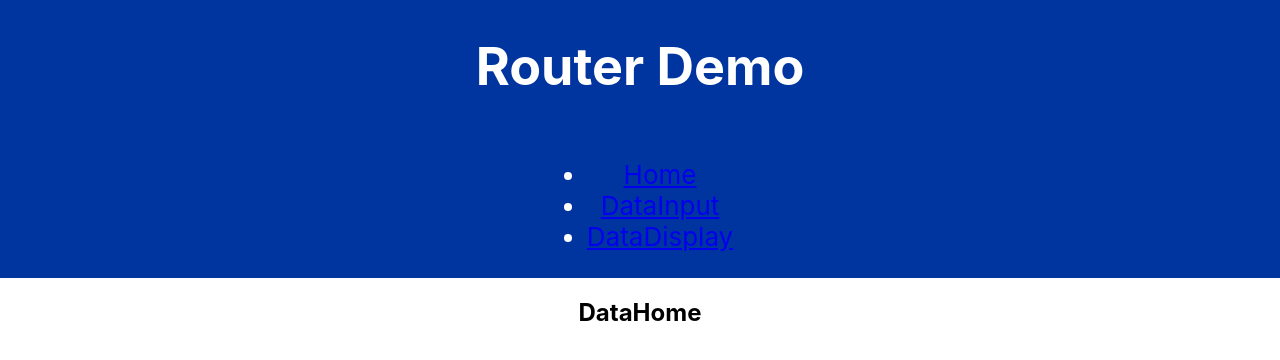
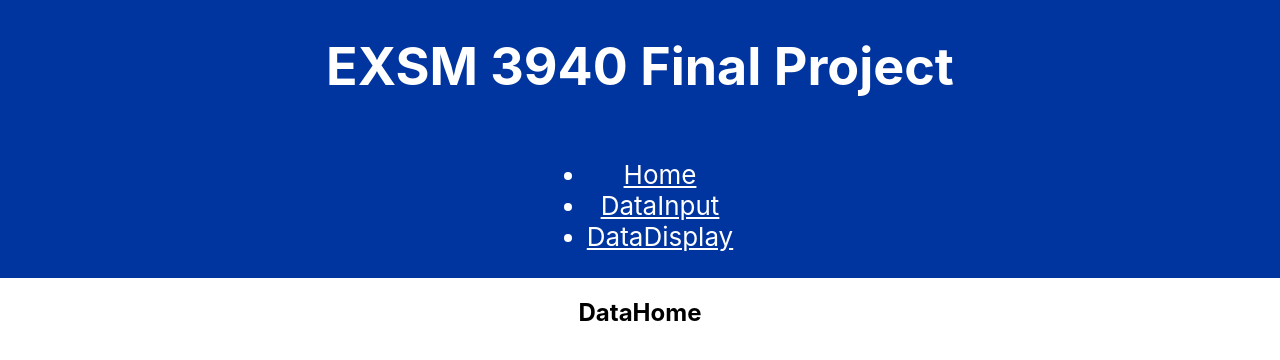
Before and after one commit to JMDelisle/Exsm3940, a React (Create React App) app in the folder finalproject3940/: page / in a window 1280 px wide. Shown: the top 360 px of the page. Built offline with nearby package versions, Linux system fonts and the light colour scheme.

Commit message:
fixed error issues I had on the browers;

```diff
--- a/finalproject3940/src/App.css
+++ b/finalproject3940/src/App.css
@@ -1,3 +1,11 @@
+a {
+  color: white;
+}
+
+a:hover {
+  color: red;
+}
+
 .App {
   text-align: center;
 }
--- a/finalproject3940/src/App.js
+++ b/finalproject3940/src/App.js
@@ -8,10 +8,10 @@ function App() {
   return (
     <div className="App">
       <header className="App-header">
-        <h1>Router Demo</h1>
+        <h1>EXSM 3940 Final Project</h1>
         <nav>
           <ul>
-            <li><Link to="/">Home</Link></li>
+            <li className='links'><Link to="/">Home</Link></li>
             <li><Link to="/datainput">DataInput</Link></li>
             <li><Link to="/datadisplay">DataDisplay</Link></li>
           </ul>
@@ -20,8 +20,8 @@ function App() {
       <main>
         <Routes>
           <Route path="/" element={<DataHome />} />
-          <Route path="/info" element={<DataInput />} />
-          <Route path="/info" element={<DataDisplay />} />
+          <Route path="/datainput" element={<DataInput />} />
+          <Route path="/datadisplay" element={<DataDisplay />} />
         </Routes>
       </main>
     </div>
```
Also changed, not shown: 1 other file (tests, documents, lock files or other folders).
